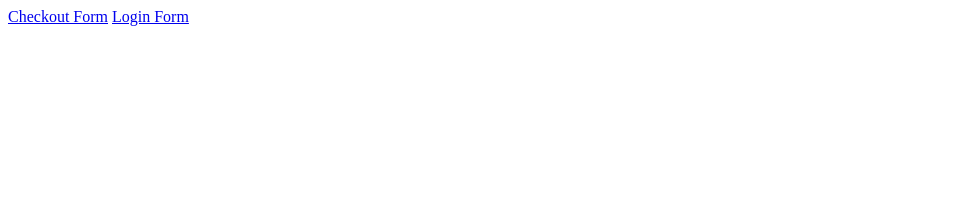
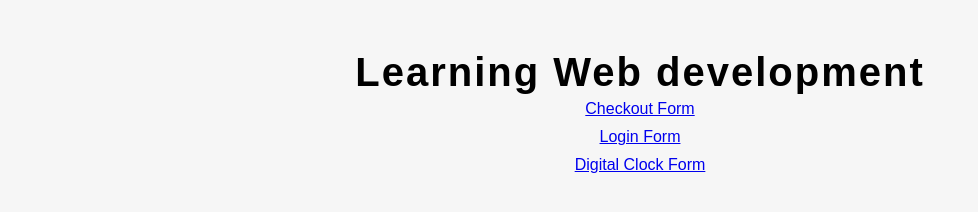
Before and after one commit to nikiiigoyal/tailwind-css-projects, a plain HTML site: page index.html in a window 1280 px wide. Shown: the whole page, without its empty margins (0-978 px from the left). Drawn offline with Linux system fonts and the light colour scheme.

Commit message:
index.html

```diff
--- a/index.html
+++ b/index.html
@@ -3,14 +3,23 @@
 <head>
     <meta charset="UTF-8">
     <meta name="viewport" content="width=device-width, initial-scale=1.0">
+    <link rel="stylesheet" href="styles.css">
     <title>Document</title>
 </head>
 <body>
    <div>
-    <a href="checkoutForm/index.html" target="blank"
-                >Checkout Form</a>
-   <a href="loginForm/index.html" target="blank"
-                >Login Form</a>
+    <main>
+        <h3 class="main-heading">Learning Web development</h3>
+        <div class="ui-links-container">
+          <a href="/checkoutForm/index.html" target="_blank" class="link"
+            >Checkout Form
+          </a>
+          <a href="/loginForm/index.html" target="_blank" class="link"
+          >Login Form
+        </a>
+        <a href="/digitalClock/index.html" target="_blank" class="link"
+        >Digital Clock Form
+      </a>
 
    </div>
 </body>
--- /dev/null
+++ b/styles.css
@@ -0,0 +1,27 @@
+*{
+    box-sizing: border-box;
+    margin: 0;
+    padding: 0;
+}
+body {
+    background-color: #f6f6f6;
+    font-family: "Noto+Sans+JP", sans-serif;
+    color: var(--textColor);
+  }
+  .link {
+    border-radius: 3px;
+    padding: 5px;
+  }
+
+  .ui-links-container {
+    display: flex;
+    justify-content: center;
+    align-items: center;
+    flex-direction: column;
+  }
+  .main-heading {
+    margin-top: 50px;
+    text-align: center;
+    letter-spacing: 2px;
+    font-size: 40px;
+  }
```
